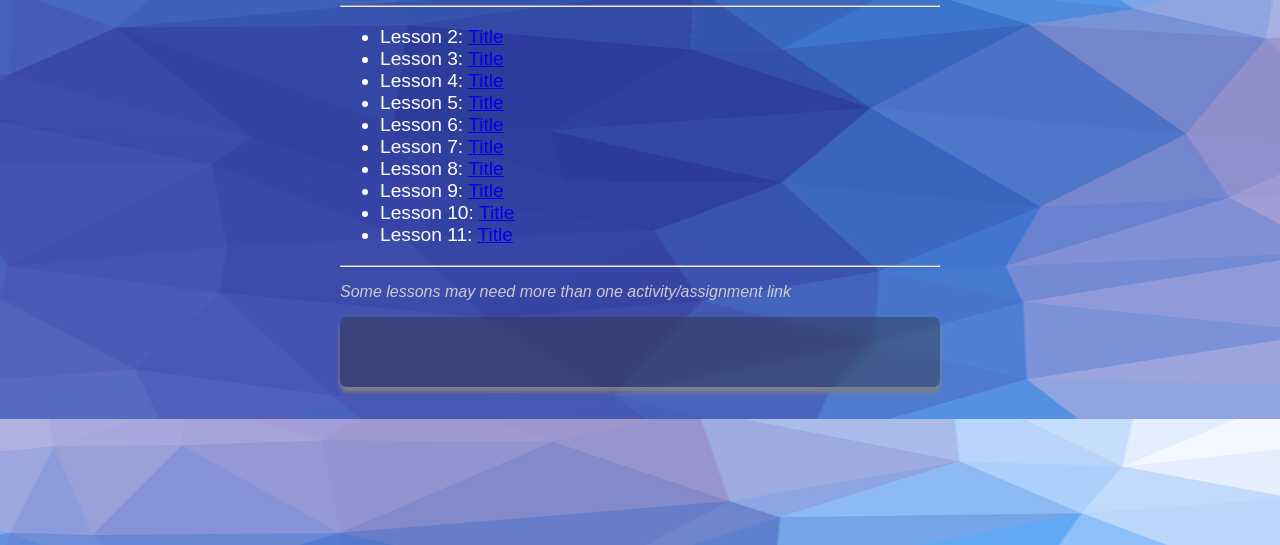
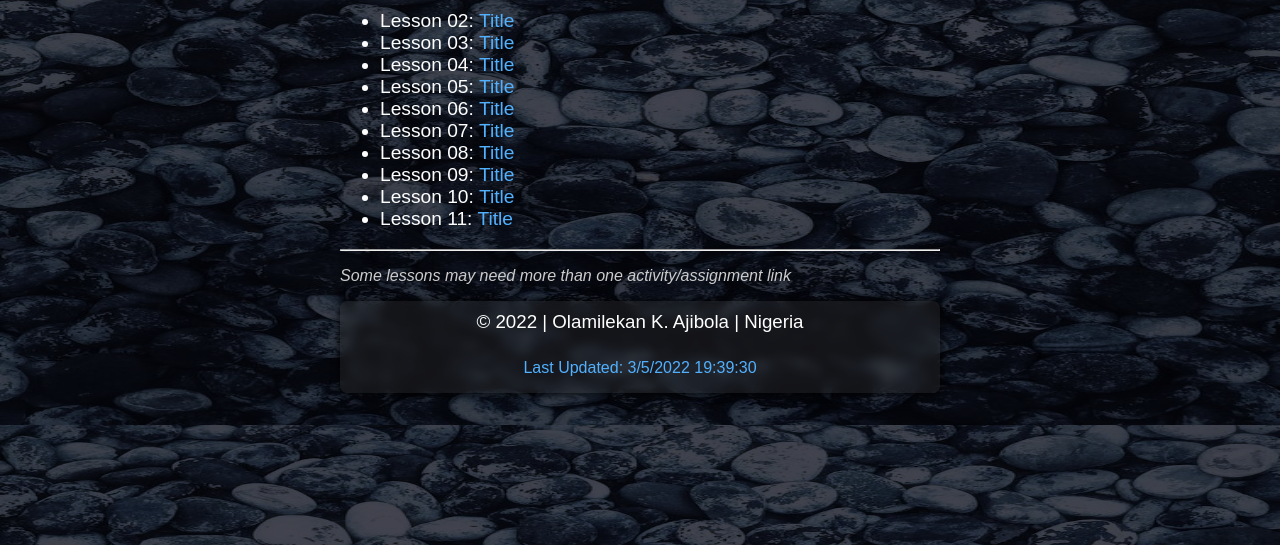
Before and after one commit to kelvin-AJ/wdd230, a plain HTML site: page index.html in a window 1280 px wide. Shown: the part 255-800 px from the top of the page. Drawn offline with Linux system fonts and the light colour scheme.

Commit message:
Update on css and js commit

```diff
--- a/css/style.css
+++ b/css/style.css
@@ -3,9 +3,11 @@ body {
     padding: 2rem;
     max-width: 600px;
     font-family: sans-serif;
-    background-image: url("../images/background.png");
+    background: url("../images/rebg2.jpg") rgba(4, 5, 20, 0.753);
+    background-size: cover;
     color: white;
     background-size: 100%;
+    background-blend-mode: multiply;
     background-repeat: round;
 }
 
@@ -13,21 +15,20 @@ body {
 .footer-grid {
     display: grid;
     border-radius: 7px;
-    box-shadow: 0px 5px 5px gray;
+    box-shadow: 0px 0px 10px rgb(0, 0, 0);
     overflow: hidden;
     align-items: center;
     background-color: rgba(46, 46, 46, 0.39);
-
     backdrop-filter: blur(5px);
+    transition: all 0.2s;
 }
 
 .header-grid {
     display: grid;
     grid-template-columns: repeat(4, 1fr);
     grid-gap: 10px;
-    height: 10rem;
+    height: 9rem;
     border-radius: 7px;
-    box-shadow: 0px 0px 10px rgb(0, 0, 0);
     overflow: hidden;
     align-items: center;
 }
@@ -53,3 +54,40 @@ body {
     font-style: italic;
     color: rgb(204, 204, 204);
 }
+a {
+    color: rgb(82, 177, 255);
+    text-decoration: none;
+}
+
+.footer-grid {
+    text-align: center;
+}
+
+.footer-head {
+    font-weight: lighter;
+    margin: 10px;
+}
+
+.footer-p {
+    color: rgb(82, 177, 255);
+}
+
+.header-grid:hover,
+.footer-grid:hover {
+    background-color: rgba(117, 117, 117, 0.39);
+    backdrop-filter: blur(2px);
+}
+
+a:hover {
+    text-decoration: underline;
+}
+
+@media only screen and (max-width: 500px) {
+    .student-img {
+        display: none;
+    }
+
+    .student-name {
+        grid-column: 1/5;
+    }
+}
--- a/index.html
+++ b/index.html
@@ -6,7 +6,7 @@
     <meta charset="UTF-8">
     <meta http-equiv="X-UA-Compatible" content="IE=edge">
     <meta name="viewport" content="width=device-width, initial-scale=1.0">
-    <meta property="og:description"
+    <meta property="description"
         content="Assignment portal for Olamilekan Ajibola in WDD 230: Web Frontend Development at Brigham Young University - Idaho">
     <title>WDD 230 | Olamilekan</title>
 </head>
--- a/js/script.js
+++ b/js/script.js
@@ -1,56 +1,56 @@
 'use strict';
 const assignmentList = document.querySelector(".work-list");
-const footerHead = document.querySelector(".foooter-head");
+const footerHead = document.querySelector(".footer-head");
 const foooterP = document.querySelector(".footer-p")
 
 
 const lessons = [{
-    number : 2,
+    number : "02",
     title : "Title",
     href : "####"
 },
 {
-    number : 3,
+    number : "03",
     title : "Title",
     href : "####"
 },
 {
-    number : 4,
+    number : "04",
     title : "Title",
     href : "####"
 },
 {
-    number : 5,
+    number : "05",
     title : "Title",
     href : "####"
 },
 {
-    number : 6,
+    number : "06",
     title : "Title",
     href : "####"
 },
 {
-    number : 7,
+    number : "07",
     title : "Title",
     href : "####"
 },
 {
-    number : 8,
+    number : "08",
     title : "Title",
     href : "####"
 },
 {
-    number : 9,
+    number : "09",
     title : "Title",
     href : "####"
 },
 {
-    number : 10,
+    number : "10",
     title : "Title",
     href : "####"
 },
 {
-    number : 11,
+    number : "11",
     title : "Title",
     href : "####"
 },
@@ -60,5 +60,20 @@ const lessons = [{
 
 assignmentList.innerHTML = "";
 lessons.forEach(function(lesson){
-    assignmentList.insertAdjacentHTML("beforeend", `<li>Lesson ${lesson.number}: <a href="${lesson.href}">${lesson.title}</a></li>`)
-})
+    assignmentList.insertAdjacentHTML("beforeend", `<li>Lesson ${lesson.number}:  <a href="${lesson.href}">${lesson.title}</a></li>`)
+});
+
+// Fill up Footer
+const curDate = new Date();
+const year = curDate.getFullYear();
+let lastModifiedDate = new Date(document.lastModified);
+
+let modYear = lastModifiedDate.getFullYear();
+let modDay = lastModifiedDate.getDay();
+let modMonth = lastModifiedDate.getMonth();
+let modminute = lastModifiedDate.getMinutes();
+let modsecond = lastModifiedDate.getSeconds()
+let modhour = lastModifiedDate.getHours();
+
+footerHead.insertAdjacentHTML("afterbegin", `&#169 ${year} | Olamilekan K. Ajibola | Nigeria`);
+foooterP.insertAdjacentHTML("afterbegin", `Last Updated: ${modMonth}/${modDay}/${modYear} ${modhour}:${modminute}:${modsecond} `)
```
Also changed, not shown: images/background.png (deleted), images/potrait.jpg, images/rebg2.jpg (added), 1 other file.
